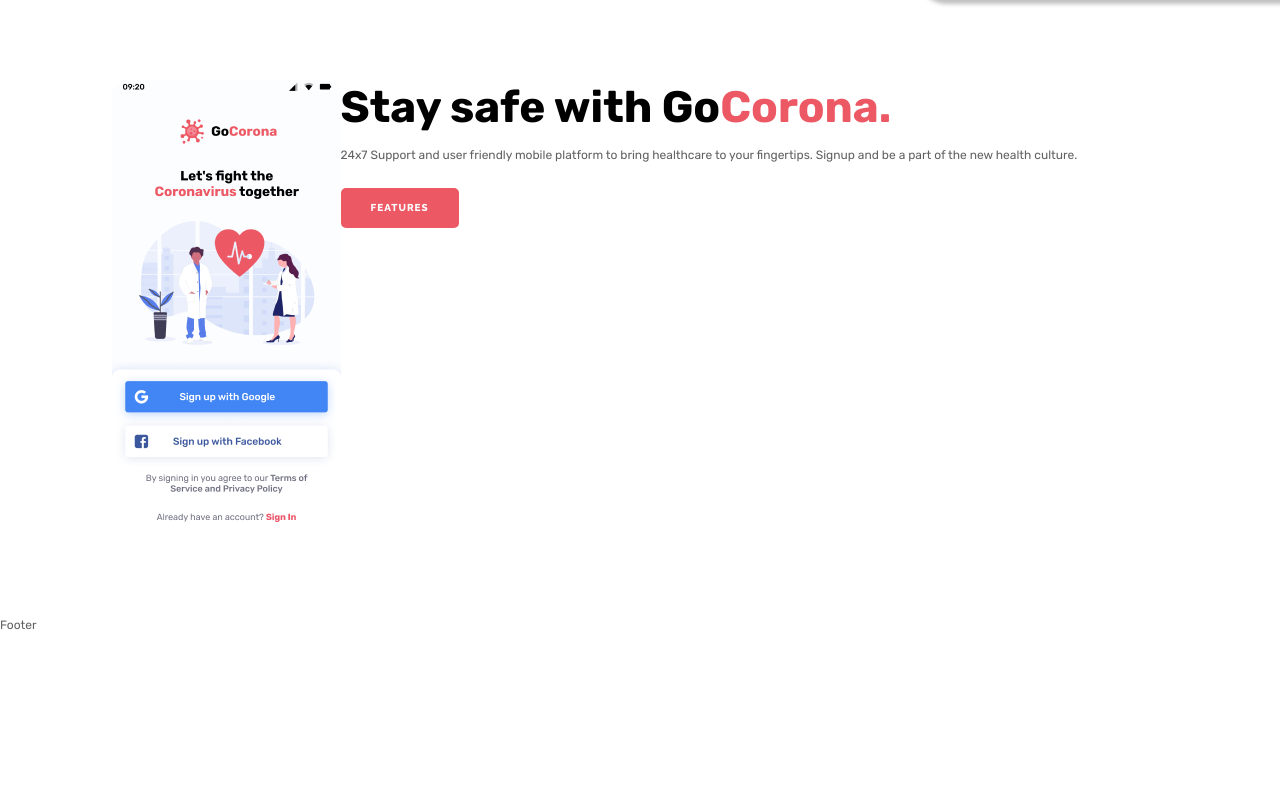
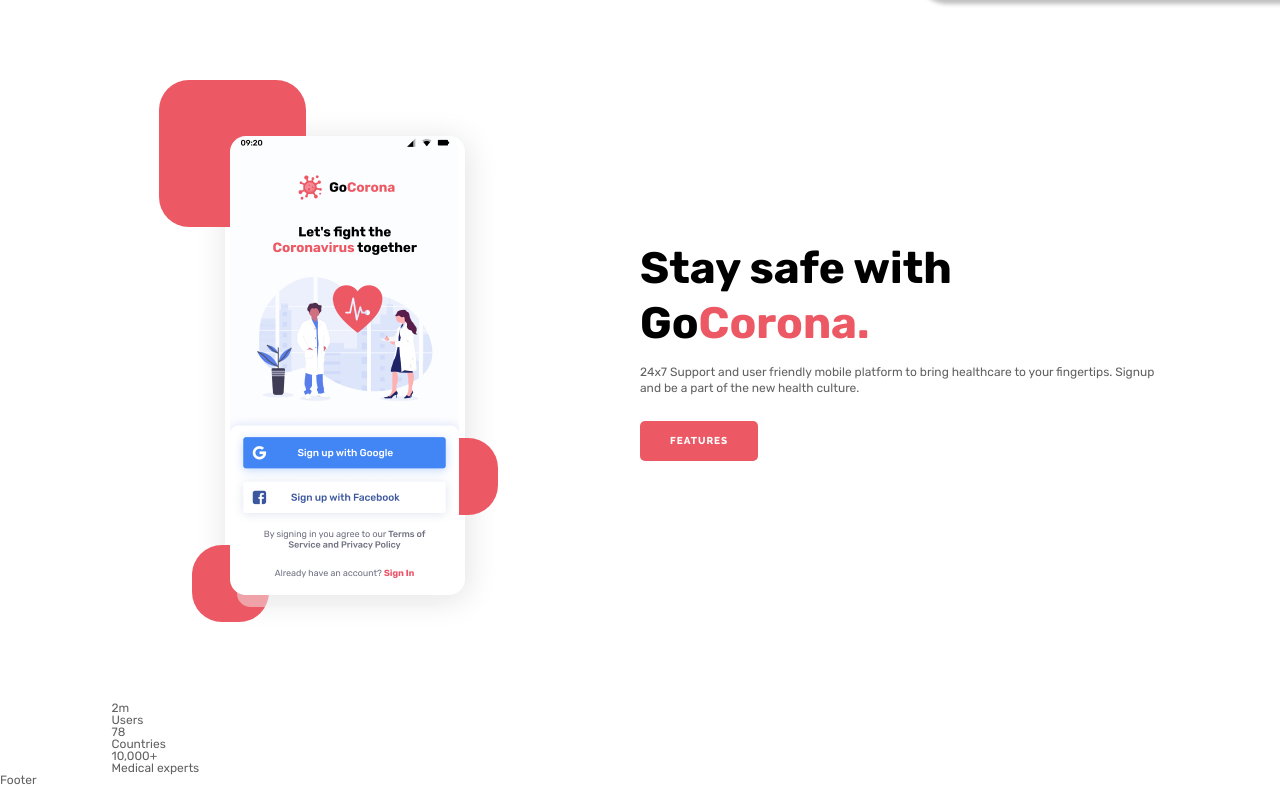
Before and after one commit to Morkovka171/GoCorona_lanling, a plain HTML site: page index.html in a window 1280 px wide. Shown: the part 699-1485 px from the top of the page. Before the commit the page ends 1330 px from the top, so only its background shows below. Drawn offline with Linux system fonts and the light colour scheme.

Commit message:
Блок Experts

```diff
--- a/css/style.css
+++ b/css/style.css
@@ -425,15 +425,120 @@ body {
 }
 .stay-safe__container {
   display: flex;
+  align-items: center;
 }
 .stay-safe__media {
+  flex: 0 1 50%;
 }
 .stay-safe__content {
+  flex: 0 1 50%;
 }
 .stay-safe__block-text {
 }
-
 .media-stay-safe {
+  padding: 56px 0px 27px 0px;
+  width: 373px;
+  text-align: center;
+  position: relative;
 }
 .media-stay-safe__image {
+  display: inline-block;
+  box-shadow: 2px 4px 32px rgba(0, 0, 0, 0.12);
+  border-radius: 16px;
+  position: relative;
+  width: 64.5%;
 }
+.media-stay-safe__image img{
+  position: relative;
+  z-index: 5;
+  max-width: 100%;
+}
+.media-stay-safe__image::after {
+  content: "";
+  position: absolute;
+  bottom: -12px;
+  left: 12px;
+  width: 206px;
+  height: 27px;
+  background: rgba(240, 240, 240, 0.49);
+  border-radius: 16px;
+  z-index: 2;
+}
+.media-stay-safe__item {
+  position: absolute;
+  background-color: #EC5863;
+  border-radius: 30px;
+  width: 77px;
+  height: 77px;
+}
+.media-stay-safe__item_1 {
+  left: 0;
+  top: 0;
+  width: 147px;
+  height: 147px;
+}
+.media-stay-safe__item_2 {
+  bottom: 0;
+  left: 33px;
+}
+.media-stay-safe__item_3 {
+  bottom: 107px;
+  right: 34px;
+}
+
+
+@media (max-width: 991.98px) {
+  .stay-safe {
+    padding: 40px 0;
+  }
+}
+@media (min-width: 991.98px) {
+  .stay-safe__media {
+    padding: 0px 0px 0px 47px;
+  }
+}
+@media (max-width: 767.98px) {
+  .stay-safe {
+    padding: 30px 0;
+  }
+  .stay-safe__container {
+    flex-direction: column-reverse;
+  }
+  .stay-safe__content {
+    margin: 0px 0px 30px 0px;
+  }
+}
+@media (max-width: 479.98px) {
+.media-stay-safe {
+  width: 290px;
+}
+}
+
+/*?----EXPERTS--------------------------------------*/
+
+.experts {
+}
+.experts__container {
+}
+.experts__statistics {
+}
+.statistics-experts {
+}
+.statistics-experts__body {
+}
+.body-statistics-experts {
+}
+.body-statistics-experts__item {
+}
+.body-statistics-experts__value {
+}
+.body-statistics-experts__text {
+}
+.statistics-experts__decor {
+}
+.statistics-experts__decor_1 {
+}
+.statistics-experts__decor_2 {
+}
+.statistics-experts__decor_3 {
+}
--- a/index.html
+++ b/index.html
@@ -61,10 +61,15 @@
             </section>
             <section class="stay-safe">
                 <div class="stay-safe__container">
-                    <div class="stay-safe__media media-stay-safe">
+                    <div class="stay-safe__media">
+                        <div class="media-stay-safe">
                         <div class="media-stay-safe__image">
                             <img src="img/stay-safe/app.png" alt="Приложение">
                         </div>
+                        <div class="media-stay-safe__item media-stay-safe__item_1"></div>
+                        <div class="media-stay-safe__item media-stay-safe__item_2"></div>
+                        <div class="media-stay-safe__item media-stay-safe__item_3"></div>
+                    </div>
                     </div>
                     <div class="stay-safe__content">
                         <div class="stay-safe__block-text block-text">
@@ -75,6 +80,29 @@
                     </div>
                 </div>
             </section>
+            <section class="experts">
+                <div class="experts__container">
+                    <div class="experts__statistics statistics-experts">
+                        <div class="statistics-experts__body body-statistics-experts">
+                            <div class="body-statistics-experts__item">
+                                <div class="body-statistics-experts__value">2m</div>
+                                <div class="body-statistics-experts__text">Users</div>
+                            </div>
+                            <div class="body-statistics-experts__item">
+                                <div class="body-statistics-experts__value">78</div>
+                                <div class="body-statistics-experts__text">Countries</div>
+                            </div>
+                            <div class="body-statistics-experts__item">
+                                <div class="body-statistics-experts__value">10,000+</div>
+                                <div class="body-statistics-experts__text">Medical experts</div>
+                            </div>
+                        </div>
+                            <div class="statistics-experts__decor statistics-experts__decor_1"></div>
+                            <div class="statistics-experts__decor statistics-experts__decor_2"></div>
+                            <div class="statistics-experts__decor statistics-experts__decor_3"></div>
+                    </div>
+                </div>
+            </section>
         </main>
         <footer class="footer">
             Footer
```
